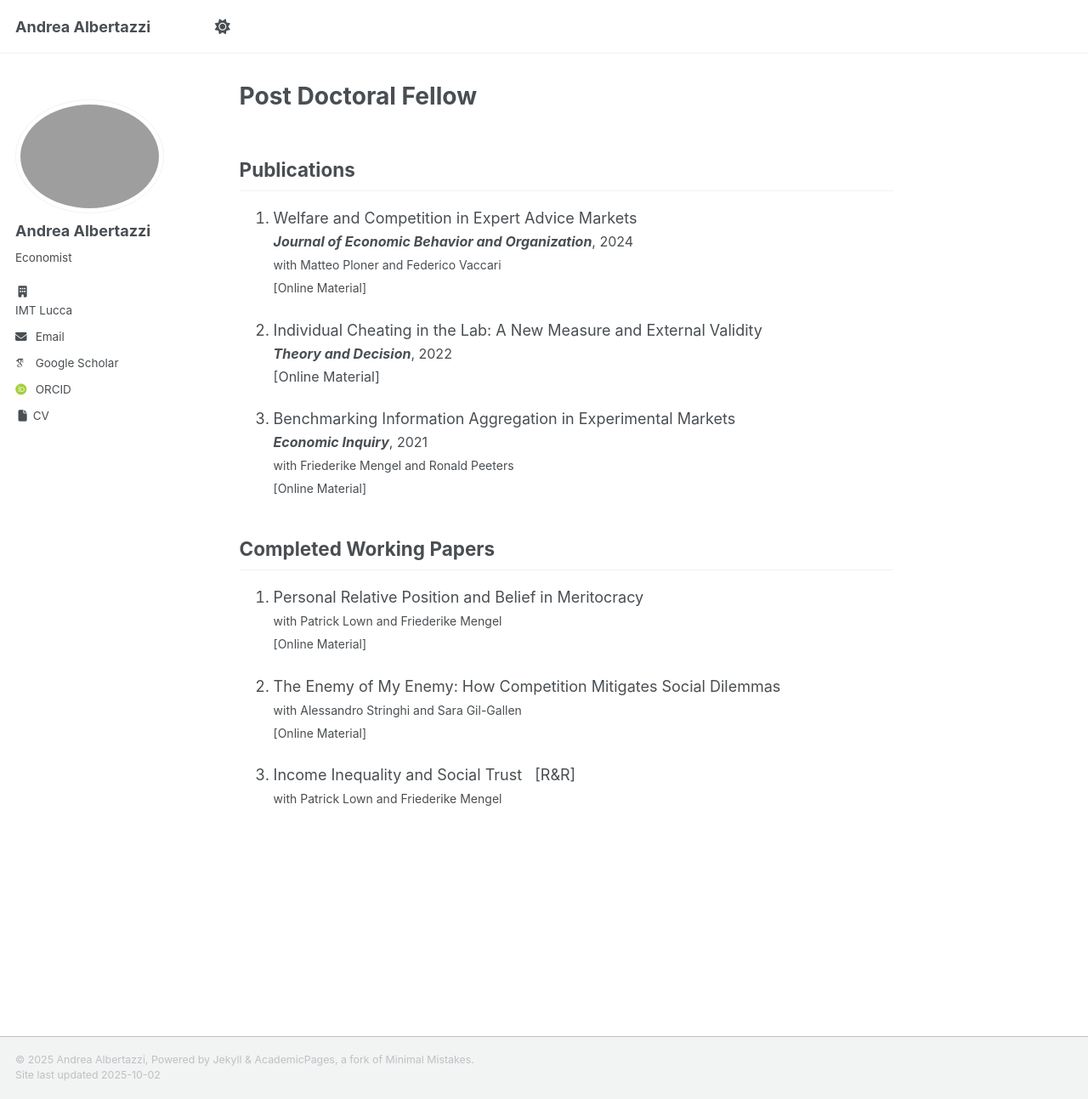
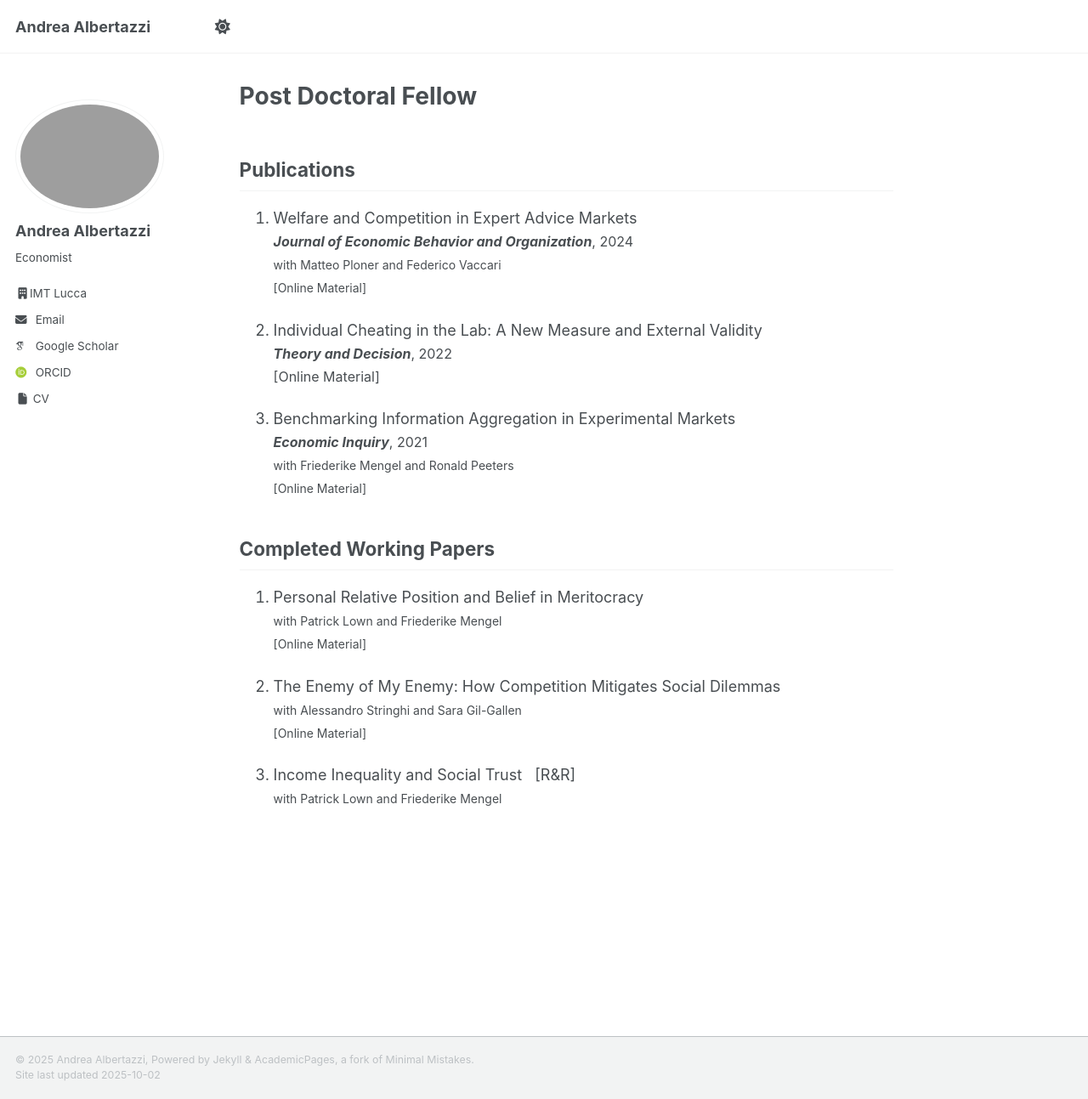
Before and after one commit to tazze87/tazze87.github.io, a Jekyll site: the page built from _pages/about.md, in a window 1280 px wide and 1293 px high. Shown: the whole window at 85% size. Built offline with Jekyll 4.4.1, drawn with Linux system fonts in a browser that asks for light colours; some web fonts are replaced; a script that is not in the unit is left out.

Commit message:
Update author-profile.html

```diff
--- a/_includes/author-profile.html
+++ b/_includes/author-profile.html
@@ -28,14 +28,15 @@
         <li class="author__desktop"><i class="fas fa-fw fa-location-dot icon-pad-right" aria-hidden="true"></i>{{ author.location }}</li>
       {% endif %}
       {% if author.employer %}
-        <li>
-          <i class="fas fa-fw fa-building"></i>
-          {% if author.employer_url %}
-            <a href="{{ author.employer_url }}" target="_blank" rel="noopener noreferrer">{{ author.employer }}</a>
-          {% else %}
-            {{ author.employer }}
-          {% endif %}
-        </li>
+  <li class="author__employer">
+    {% if author.employer_url %}
+      <a href="{{ author.employer_url }}" target="_blank" rel="noopener noreferrer">
+        <i class="fas fa-fw fa-building" aria-hidden="true"></i><span>{{ author.employer }}</span>
+      </a>
+    {% else %}
+      <i class="fas fa-fw fa-building" aria-hidden="true"></i><span>{{ author.employer }}</span>
+    {% endif %}
+  </li>
 {% endif %}
       {% if author.uri %}
         <li><a href="{{ author.uri }}"><i class="fas fa-fw fa-link icon-pad-right" aria-hidden="true"></i>{{ site.data.ui-text[site.locale].website_label | default: "Website" }}</a></li>
```
